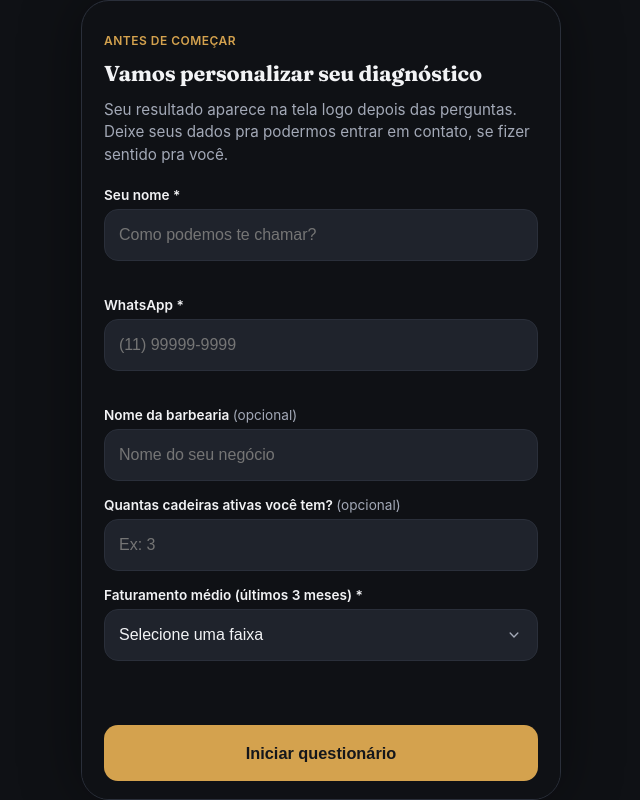
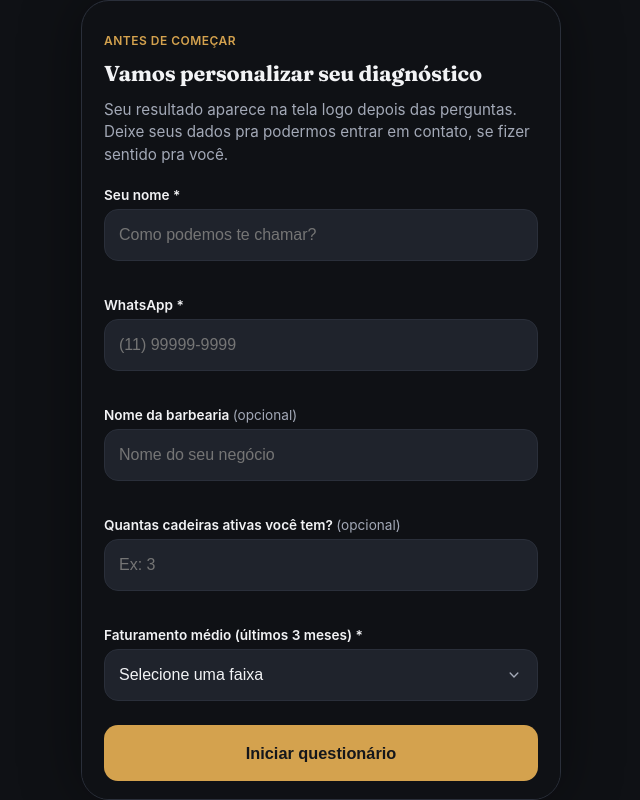
Before and after one commit to eranieri85/gfe-qualificacao-barbearia, a plain HTML site: page index.html in a window 1280 px wide. Both pictures are taken after a click on the button "Começar diagnóstico". Shown: the whole page, without its empty margins (319-959 px from the left). Drawn offline with Linux system fonts and the light colour scheme.

Commit message:
Corrige espaçamento inconsistente entre campos do formulário de lead
Campos sem validação (barbearia, cadeiras) não tinham o span de erro
reservando espaço, ficando visualmente mais colados que os campos
obrigatórios. Adiciona o span vazio pra manter o ritmo vertical igual.

Co-Authored-By: Claude Sonnet 5 <noreply@anthropic.com>

```diff
--- a/index.html
+++ b/index.html
@@ -56,11 +56,13 @@
           <label class="field">
             <span>Nome da barbearia <em>(opcional)</em></span>
             <input type="text" id="leadBarbearia" name="barbearia" placeholder="Nome do seu negócio">
+            <span class="field-error"></span>
           </label>
 
           <label class="field">
             <span>Quantas cadeiras ativas você tem? <em>(opcional)</em></span>
             <input type="number" id="leadCadeiras" name="cadeiras" inputmode="numeric" min="1" max="50" placeholder="Ex: 3">
+            <span class="field-error"></span>
           </label>
 
           <label class="field">
```
